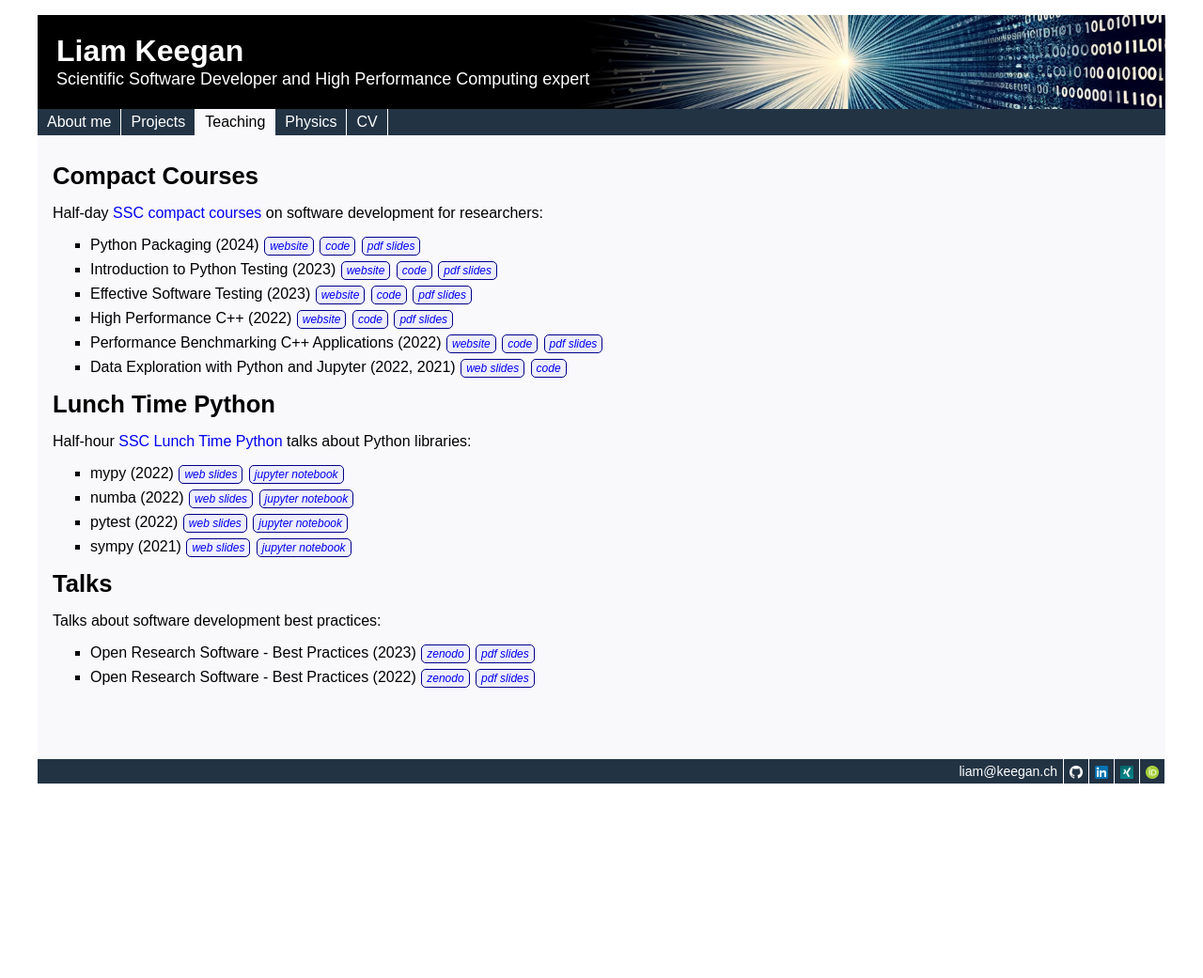
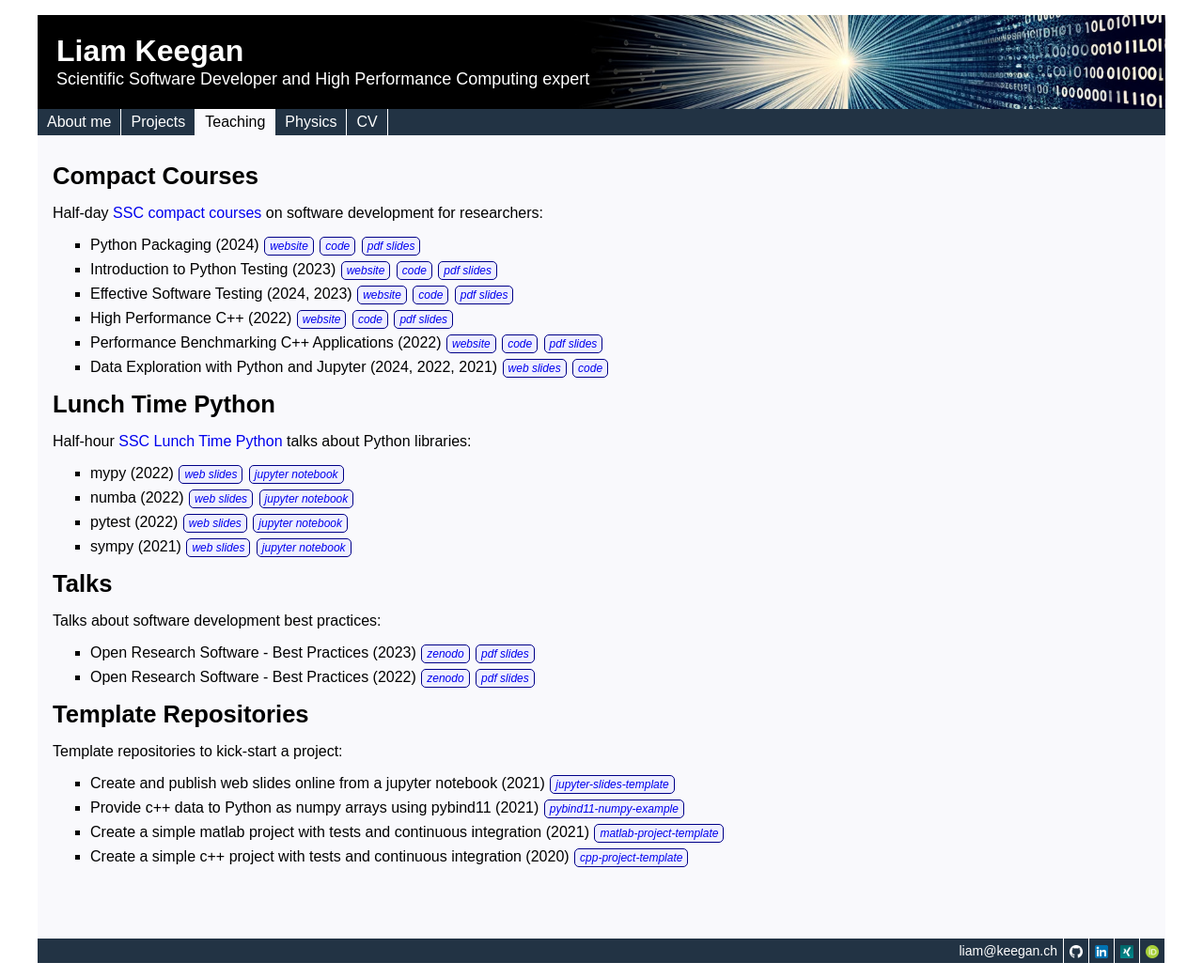
Before and after one commit to lkeegan/lkeegan.github.io, a Jekyll site: the page built from teaching.md, in a window 1280 px wide. Shown: the whole page at 94% size. Built offline with Jekyll 4.4.1, drawn with Linux system fonts in a browser that asks for light colours; before the commit the page ends 900 px from its top, so only the background shows below that.

Commit message:
add template repos, update dates on teaching

```diff
--- a/_data/projects.yml
+++ b/_data/projects.yml
@@ -8,7 +8,7 @@
       tags:
         - c++20
         - Qt6
-        - pybind11
+        - nanobind
         - CMake
         - Catch2
       code: https://github.com/spatial-model-editor/spatial-model-editor
--- a/_data/teaching.yml
+++ b/_data/teaching.yml
@@ -15,7 +15,7 @@
         code: https://github.com/ssciwr/python-testing-intro
         pdf slides: https://github.com/ssciwr/python-testing-intro/raw/main/docs/slides/slides.pdf
 
-    - year: 2023
+    - year: 2024, 2023
       title: Effective Software Testing
       links:
         website: https://ssciwr.github.io/effective-software-testing/
@@ -36,7 +36,7 @@
         code: https://github.com/ssciwr/cpp-benchmarking
         pdf slides: https://github.com/ssciwr/cpp-benchmarking/raw/main/slides/slides.pdf
 
-    - year: 2022, 2021
+    - year: 2024, 2022, 2021
       title: Data Exploration with Python and Jupyter
       links:
         web slides: https://ssciwr.github.io/jupyter-data-exploration/
@@ -82,3 +82,23 @@
       links:
         zenodo: https://zenodo.org/record/6373605#.YrR13NJBxec
         pdf slides: talks/EU2022.pdf
+
+- title: Template Repositories
+  description: 'Template repositories to kick-start a project'
+  items:
+    - year: 2021
+      title: "Create and publish web slides online from a jupyter notebook"
+      links:
+        jupyter-slides-template: https://github.com/ssciwr/jupyter-slides-template
+    - year: 2021
+      title: "Provide c++ data to Python as numpy arrays using pybind11"
+      links:
+        pybind11-numpy-example: https://github.com/ssciwr/pybind11-numpy-example
+    - year: 2021
+      title: "Create a simple matlab project with tests and continuous integration"
+      links:
+        matlab-project-template: https://github.com/ssciwr/matlab-project-template
+    - year: 2020
+      title: "Create a simple c++ project with tests and continuous integration"
+      links:
+        cpp-project-template: https://github.com/ssciwr/cpp-project-template
```
